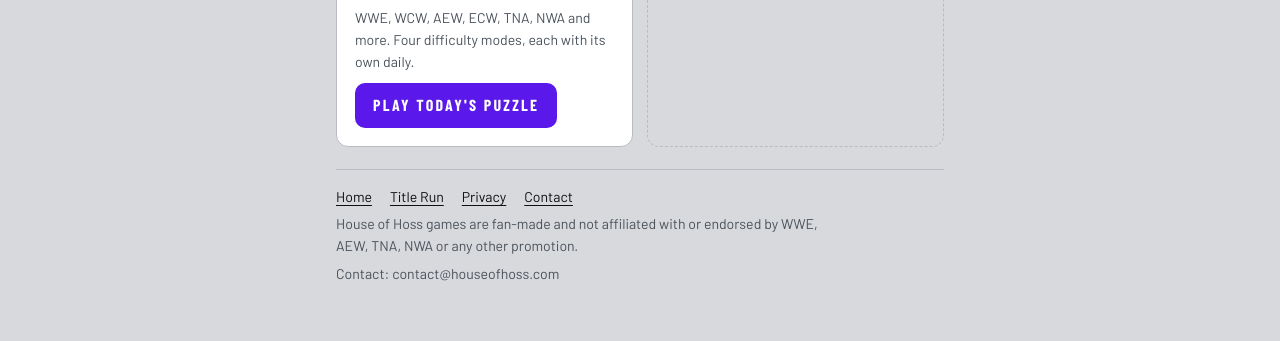
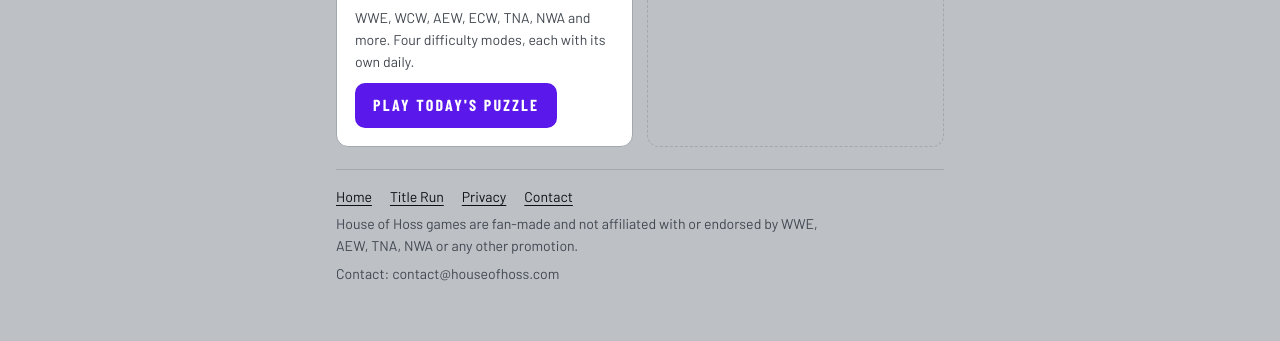
Before and after one commit to MegaPete00/megapete00.github.io, a plain HTML site: page index.html in a window 1280 px wide. Shown: the part 512-853 px from the top of the page. Drawn offline with nearby package versions, Linux system fonts and the light colour scheme.

Commit message:
Add files via upload

```diff
--- a/index.html
+++ b/index.html
@@ -17,7 +17,7 @@
 <style>
 /* Layout: one reading column under a black bar strung with ring ropes, same system as the games. */
 :root{
-  --canvas:#D8D9DC; --panel:#FFFFFF; --ink:#0E0F12; --muted:#4A525B; --line:#B8BCC2; --well:#CACDD2;
+  --canvas:#BDC1C6; --panel:#FFFFFF; --ink:#0E0F12; --muted:#40474F; --line:#A3A8AF; --well:#D0D3D7;
   --bar:#2F353C; --bar-ink:#FFFFFF; --bar-muted:#AEB4BB;
   --rope-r:#5B18EA; --rope-w:#FFFFFF; --rope-b:#0E0F12; --gold:#5B18EA; --gold-ink:#FFFFFF; --focus:#5B18EA;
   --f-display:"Big Shoulders Display","Arial Narrow",Impact,sans-serif;
```
Also changed, not shown: privacy.html (+1 -1 lines).
